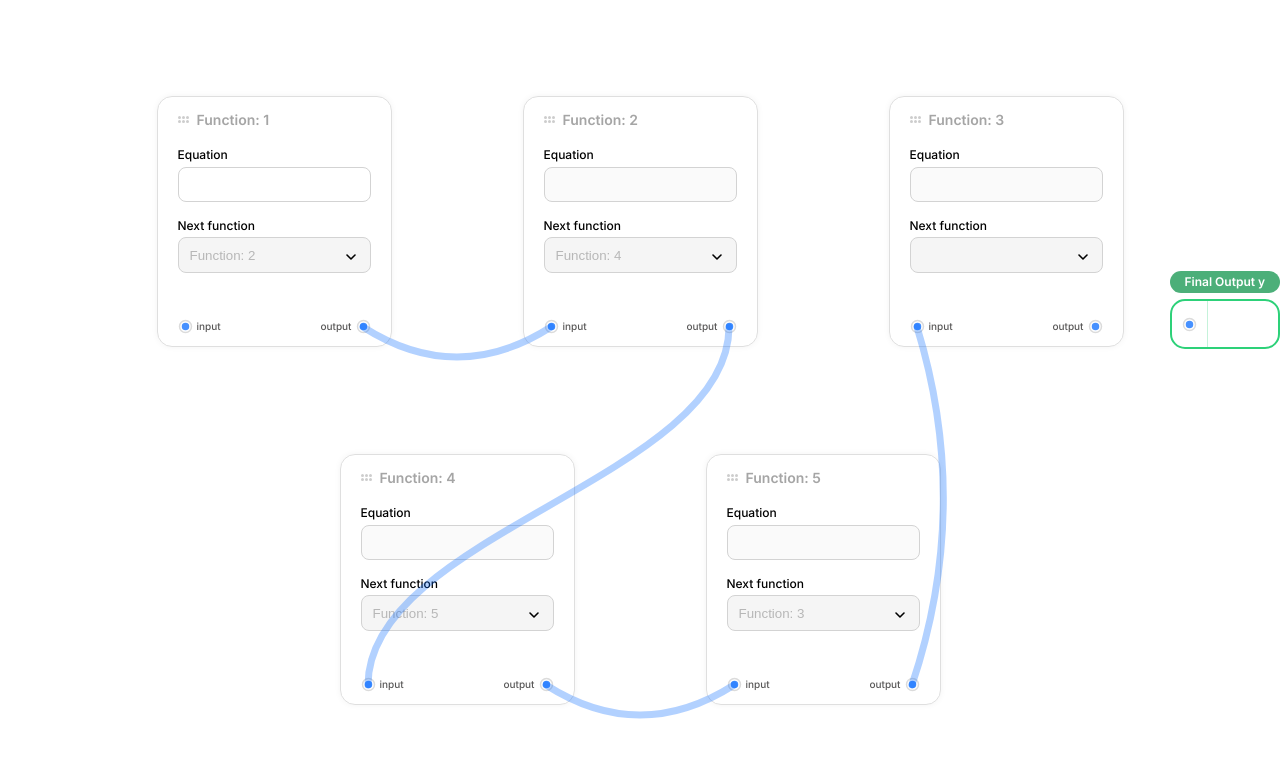
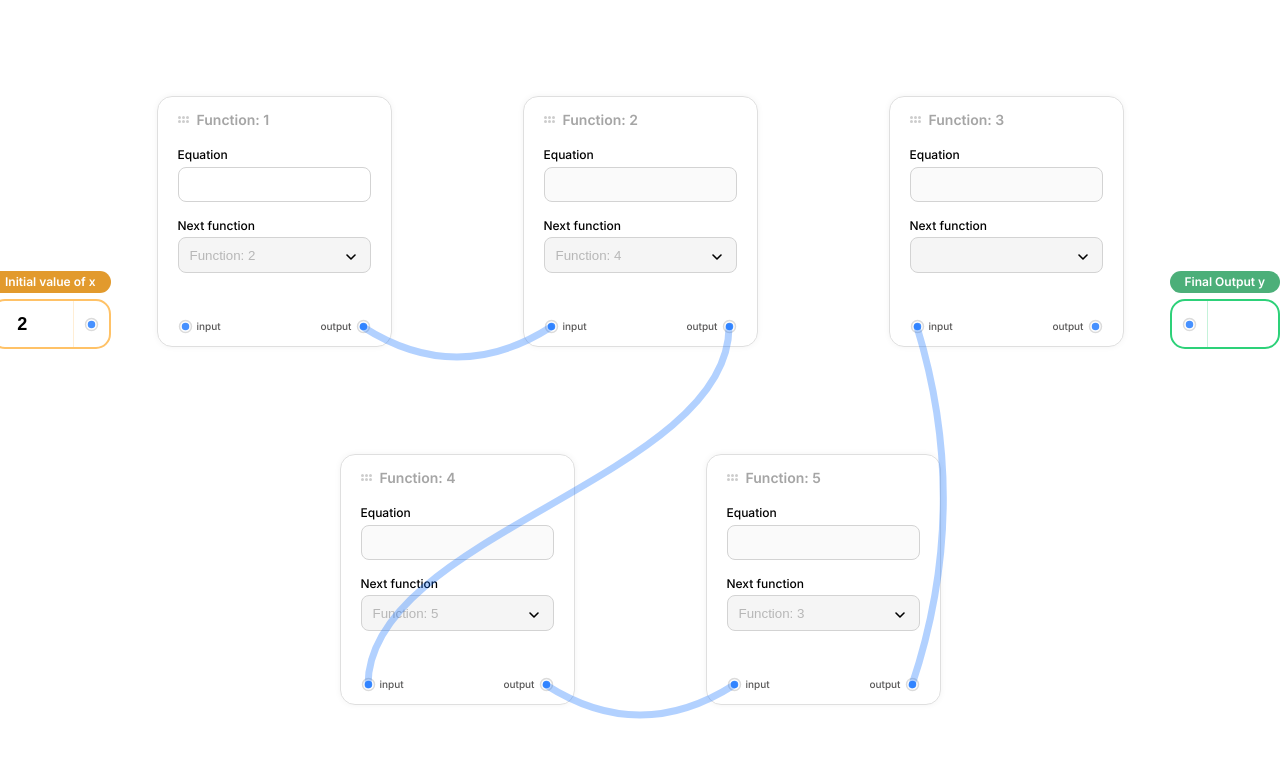
Before and after one commit to CelestialAzure/function-chain, a React (Create React App) app: page / in a window 1280 px wide. Shown: the top 758 px of the page. Built offline with nearby package versions, Linux system fonts and the light colour scheme.

Commit message:
ADDED : input node + logic

```diff
--- a/src/components/CalculatorNode/CalculatorNode.tsx
+++ b/src/components/CalculatorNode/CalculatorNode.tsx
@@ -27,6 +27,7 @@ const CalculatorNode: React.FC<CalculatorNodeProps> = ({
         outputRefs={outputRefs}
         inputRefs={inputRefs}
         nodeData={node}
+        setNodes={setNodes}
       />
     </div>
   );
--- /dev/null
+++ b/src/components/CalculatorNode/InputNode.tsx
@@ -0,0 +1,68 @@
+import React from "react";
+import { FunctionNode } from "../../helpers/types";
+
+interface InputNodeProps {
+  node: FunctionNode;
+  setNodes: React.Dispatch<React.SetStateAction<FunctionNode[]>>;
+}
+
+const InputNode: React.FC<InputNodeProps> = ({ node, setNodes }) => {
+  const handleInputChange = (e: React.ChangeEvent<HTMLInputElement>) => {
+    const newValue = e.target.value;
+    const getNumber = () => {
+      return parseFloat(e.target.value);
+    };
+    setNodes((prevNodes) =>
+      prevNodes.map((n) =>
+        n.id === node.id
+          ? { ...n, input: newValue === "" ? null : getNumber() }
+          : n
+      )
+    );
+  };
+  return (
+    <div className="initial-input">
+      <div className="initial-input--top">
+        <p className="initial-input--top--text">Initial value of x</p>
+      </div>
+      <div className="initial-input--bottom">
+        <div className="initial-input--bottom--right">
+          <input
+            className="initial-input--box"
+            value={node.input ?? ""}
+            onChange={handleInputChange}
+            type="number"
+          />
+        </div>
+        <div className="initial-input--bottom--left">
+          <svg
+            viewBox="0 0 10 10"
+            fill="red"
+            stroke="currentColor"
+            height={15}
+            width={15}
+          >
+            <circle
+              cx="5"
+              cy="5"
+              r="4"
+              stroke="#dbdbdb"
+              strokeWidth={1}
+              fill="none"
+            />
+            <circle
+              cx="5"
+              cy="5"
+              r="2"
+              stroke="#4791ff"
+              strokeWidth={1}
+              fill="#4791ff"
+            />
+          </svg>
+        </div>
+      </div>
+    </div>
+  );
+};
+
+export default InputNode;
--- a/src/components/CalculatorNode/NodeConnector.tsx
+++ b/src/components/CalculatorNode/NodeConnector.tsx
@@ -1,22 +1,26 @@
 import React from "react";
 import { FunctionNode } from "../../helpers/types";
 import OutputNode from "./OutputNode";
+import InputNode from "./InputNode";
 interface NodeProps {
   position: number;
   outputRefs: React.MutableRefObject<(HTMLDivElement | null)[]>;
   inputRefs: React.MutableRefObject<(HTMLDivElement | null)[]>;
   nodeData: FunctionNode;
+  setNodes: React.Dispatch<React.SetStateAction<FunctionNode[]>>;
 }
 interface NodeConnectorProps {
   outputRefs: React.MutableRefObject<(HTMLDivElement | null)[]>;
   inputRefs: React.MutableRefObject<(HTMLDivElement | null)[]>;
   nodeData: FunctionNode;
+  setNodes: React.Dispatch<React.SetStateAction<FunctionNode[]>>;
 }
 const Node: React.FC<NodeProps> = ({
   position,
   outputRefs,
   inputRefs,
   nodeData,
+  setNodes,
 }) => {
   return (
     <div className="node-connector--inner_wrapper">
@@ -86,6 +90,9 @@ const Node: React.FC<NodeProps> = ({
                 fill="#4791ff"
               />
             </svg>
+            {nodeData.isInitial && (
+              <InputNode node={nodeData} setNodes={setNodes} />
+            )}
           </div>
           <p className="node-connector--inner_text left">input</p>
         </>
@@ -97,6 +104,7 @@ const NodeConnector: React.FC<NodeConnectorProps> = ({
   outputRefs,
   inputRefs,
   nodeData,
+  setNodes,
 }) => {
   const numberOfNodes = 2;
 
@@ -109,6 +117,7 @@ const NodeConnector: React.FC<NodeConnectorProps> = ({
           outputRefs={outputRefs}
           inputRefs={inputRefs}
           nodeData={nodeData}
+          setNodes={setNodes}
         />
       ))}
     </div>
--- a/src/styles/app.scss
+++ b/src/styles/app.scss
@@ -16,4 +16,5 @@
 @use "./components/calculatorNode/nodeConnector";
 @use "./components/calculatorNode/internalComponents/dropdown";
 @use "./components/calculatorNode/outputNode";
+@use "./components/calculatorNode/inputNode";
 //* Pages -->
--- /dev/null
+++ b/src/styles/components/calculatorNode/_inputNode.scss
@@ -0,0 +1,56 @@
+.initial-input {
+  position: absolute;
+  right: calc(100% + 67px);
+  bottom: -100%;
+  width: max-content;
+  display: flex;
+  flex-direction: column;
+  &--top {
+    padding: 4px 15px;
+    background: #e29a2d;
+
+    border-radius: 14px;
+    margin-bottom: 6px;
+
+    &--text {
+      font-size: 12px;
+      font-weight: 600;
+      line-height: 14.52px;
+      color: #fff;
+    }
+  }
+  &--bottom {
+    border: 2px solid #ffc267;
+    border-radius: 15px;
+    display: flex;
+    flex-direction: row;
+    height: 50px;
+    &--left {
+      display: flex;
+      align-items: center;
+      justify-content: center;
+      width: 36px;
+      border-left: 1px solid #ffeed5;
+    }
+    &--right {
+      display: flex;
+      align-items: center;
+      justify-content: center;
+      flex: 1;
+    }
+  }
+  &--box {
+    border: none;
+    outline: none;
+    font-size: 18px;
+    color: #000;
+    font-weight: 700;
+    max-width: 50px;
+    padding-left: 10px;
+    &::-webkit-inner-spin-button,
+    &::-webkit-outer-spin-button {
+      -webkit-appearance: none;
+      margin: 0;
+    }
+  }
+}
```
